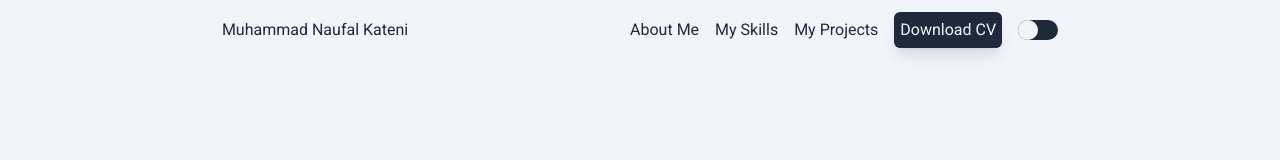
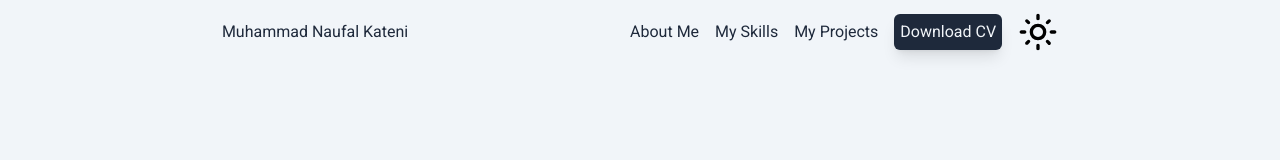
Before and after one commit to NaufalK25/portfolio, a React (Vite) app: page / in a window 1280 px wide. Shown: the top 160 px of the page. Built offline with nearby package versions, Linux system fonts and the light colour scheme; no server answers.

Commit message:
change mode toggle button to svg logo

```diff
--- a/src/components/Header.jsx
+++ b/src/components/Header.jsx
@@ -1,5 +1,7 @@
 import { useState, useEffect } from 'react';
 import DownloadCVButton from './DownloadCVButton';
+import darkModeLogo from '../assets/dark-mode.svg';
+import lightModeLogo from '../assets/light-mode.svg';
 
 const Header = () => {
   const [mode, setMode] = useState(() => {
@@ -114,14 +116,31 @@
             My Projects
           </p>
           <DownloadCVButton />
-          <div className='w-10 h-5 rounded-full bg-slate-800 dark:bg-slate-100'>
-            <div
-              className={`${
-                mode === 'dark' && 'translate-x-5'
-              } w-5 h-5 rounded-full bg-slate-100 dark:bg-slate-800 cursor-pointer`}
-              title={`Switch to ${mode === 'dark' ? 'Light' : 'Dark'} Mode`}
-              onClick={handleModeToggleClick}
-            ></div>
+          <div
+            title={`Switch to ${mode === 'dark' ? 'Light' : 'Dark'} Mode`}
+            onClick={handleModeToggleClick}
+          >
+            {mode === 'dark' ? (
+              <svg
+                xmlns='http://www.w3.org/2000/svg'
+                height='40'
+                viewBox='0 -960 960 960'
+                width='40'
+                className='fill-slate-200'
+              >
+                <path d='M480-120q-150 0-255-105T120-480q0-150 105-255t255-105q14 0 27.5 1t26.5 3q-41 29-65.5 75.5T444-660q0 90 63 153t153 63q55 0 101-24.5t75-65.5q2 13 3 26.5t1 27.5q0 150-105 255T480-120Zm0-80q88 0 158-48.5T740-375q-20 5-40 8t-40 3q-123 0-209.5-86.5T364-660q0-20 3-40t8-40q-78 32-126.5 102T200-480q0 116 82 198t198 82Zm-10-270Z' />
+              </svg>
+            ) : (
+              <svg
+                xmlns='http://www.w3.org/2000/svg'
+                height='40'
+                viewBox='0 -960 960 960'
+                width='40'
+                className='dark:fill-slate-800'
+              >
+                <path d='M480-360q50 0 85-35t35-85q0-50-35-85t-85-35q-50 0-85 35t-35 85q0 50 35 85t85 35Zm0 80q-83 0-141.5-58.5T280-480q0-83 58.5-141.5T480-680q83 0 141.5 58.5T680-480q0 83-58.5 141.5T480-280ZM80-440q-17 0-28.5-11.5T40-480q0-17 11.5-28.5T80-520h80q17 0 28.5 11.5T200-480q0 17-11.5 28.5T160-440H80Zm720 0q-17 0-28.5-11.5T760-480q0-17 11.5-28.5T800-520h80q17 0 28.5 11.5T920-480q0 17-11.5 28.5T880-440h-80ZM480-760q-17 0-28.5-11.5T440-800v-80q0-17 11.5-28.5T480-920q17 0 28.5 11.5T520-880v80q0 17-11.5 28.5T480-760Zm0 720q-17 0-28.5-11.5T440-80v-80q0-17 11.5-28.5T480-200q17 0 28.5 11.5T520-160v80q0 17-11.5 28.5T480-40ZM226-678l-43-42q-12-11-11.5-28t11.5-29q12-12 29-12t28 12l42 43q11 12 11 28t-11 28q-11 12-27.5 11.5T226-678Zm494 495-42-43q-11-12-11-28.5t11-27.5q11-12 27.5-11.5T734-282l43 42q12 11 11.5 28T777-183q-12 12-29 12t-28-12Zm-42-495q-12-11-11.5-27.5T678-734l42-43q11-12 28-11.5t29 11.5q12 12 12 29t-12 28l-43 42q-12 11-28 11t-28-11ZM183-183q-12-12-12-29t12-28l43-42q12-11 28.5-11t27.5 11q12 11 11.5 27.5T282-226l-42 43q-11 12-28 11.5T183-183Zm297-297Z' />
+              </svg>
+            )}
           </div>
         </section>
       </nav>
```
Also changed, not shown: src/assets/dark-mode.svg (added), src/assets/light-mode.svg (added).
